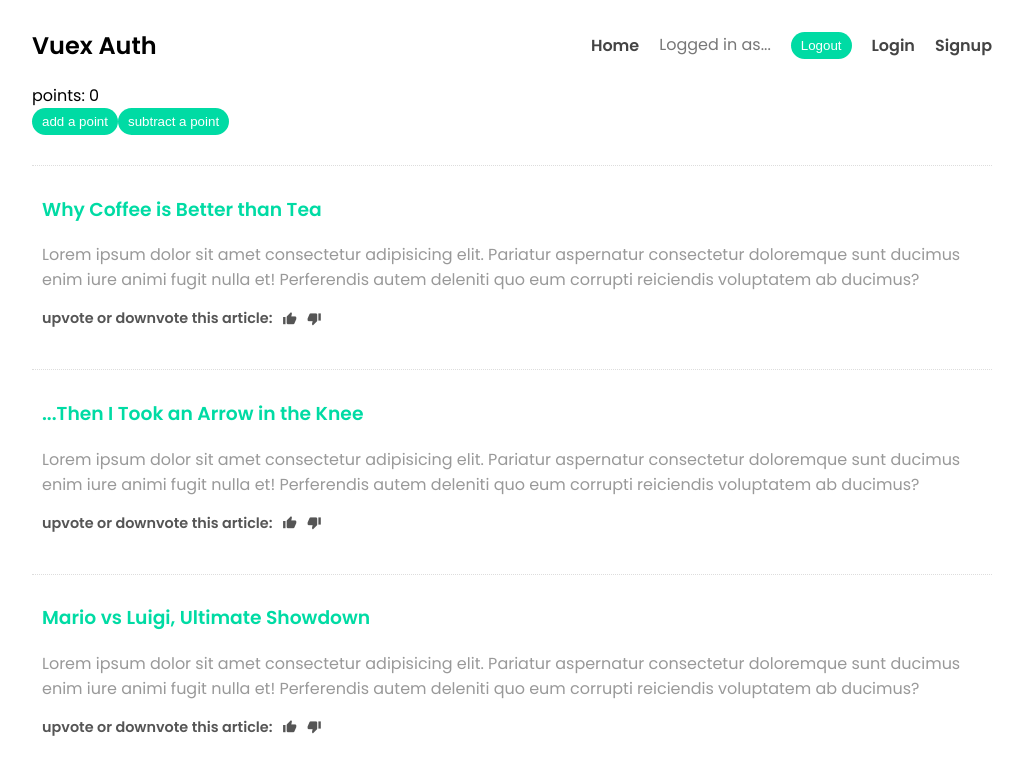
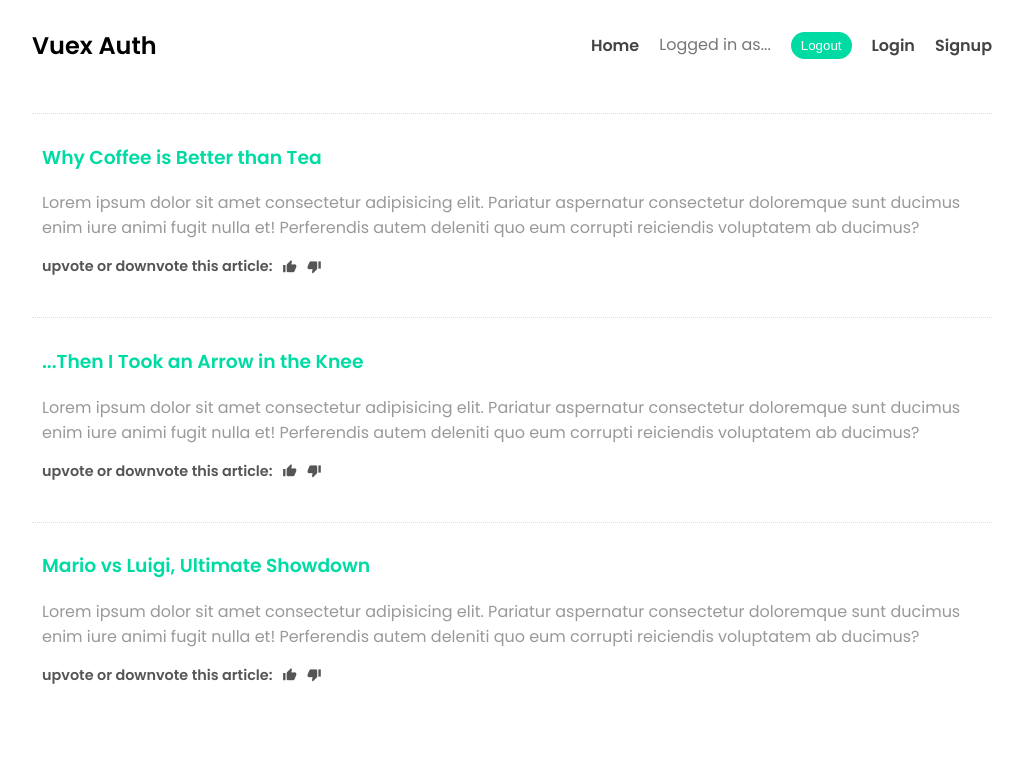
Before and after one commit to raresample/vuex-4-firebase-auth, a Vue app: page / in a window 1280 px wide. Shown: the top 774 px of the page, without its empty margins (128-1151 px from the left). Built offline with nearby package versions, Linux system fonts and the light colour scheme.

Commit message:
Relace points with user state in store

```diff
--- a/src/store/index.js
+++ b/src/store/index.js
@@ -2,11 +2,12 @@ import { createStore } from 'vuex'
 
 const store = createStore({
   state: {
-    points: 0,
+    user: null
   },
   mutations: {
-    updatePoints(state, payload) {
-      state.points += payload
+    setUser(state, payload) {
+      state.user = payload
+      console.log('user state changed:', state.user)
     }
   }
 })
--- a/src/views/HomeView.vue
+++ b/src/views/HomeView.vue
@@ -1,11 +1,5 @@
 <template>
   <div class="home">
-
-    <!-- vuex basics -->
-    <div>points: {{ points }}</div>
-    <button @click="updatePoints(1)">add a point</button>
-    <button @click="updatePoints(-1)">subtract a point</button>
-
     <div v-for="blog in blogs" :key="blog.id">
       <div class="blog">
         <h3>{{ blog.title }}</h3>
@@ -21,7 +15,7 @@
 </template>
 
 <script>
-import { ref, computed } from 'vue'
+import { ref } from 'vue'
 import { useStore } from 'vuex'
 
 export default {
@@ -34,16 +28,11 @@ export default {
 
     const store = useStore()
 
-    const points = computed(() => store.state.points)
-
-    const updatePoints = (p) => {
-      store.commit('updatePoints', p)
-    }
+    console.log(store.state.user)
+    store.commit('setUser', 'yoshi')
 
     return {
-      blogs,
-      points,
-      updatePoints
+      blogs
     }
   }
 }
```
